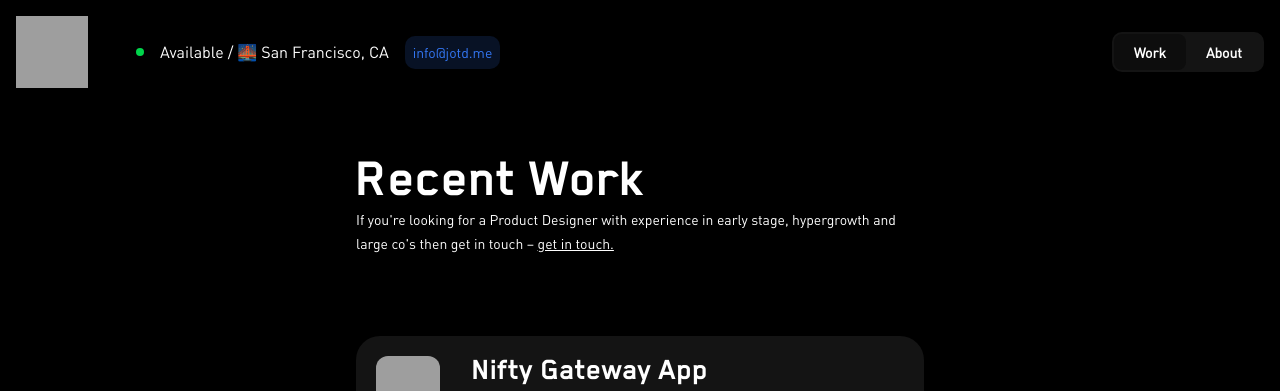
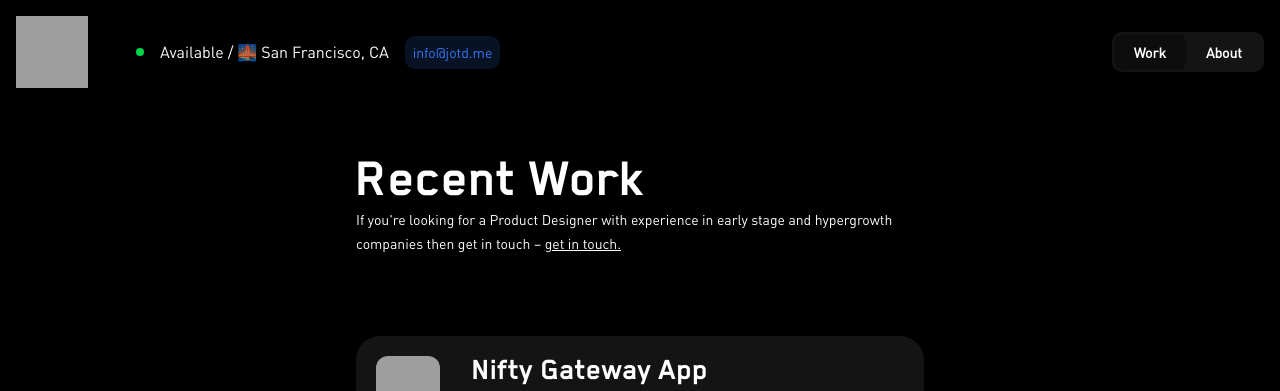
Before and after one commit to jotd/jotd-portfolio, a Jekyll site: the page work/index.html, which Jekyll copies as it is, in a window 1280 px wide and 1285 px high. Shown: the top 391 px of the window. Built offline with Jekyll 4.4.1, drawn with Linux system fonts in a browser that asks for light colours; grey boxes are pictures that could not be loaded.

Commit message:
Update index.html

```diff
--- a/work/index.html
+++ b/work/index.html
@@ -47,7 +47,7 @@
     <div class="header-about">Recent Work</div>
     <div class="text-2">
       If you're looking for a Product Designer with experience in
-      early stage, hypergrowth and large co's then get in touch –
+      early stage and hypergrowth companies then get in touch –
       <a href="mailto:info@jotd.me?subject=Inquiry%20from%20website" class="underline">get in touch.</a>
     </div>
   </div>
```
